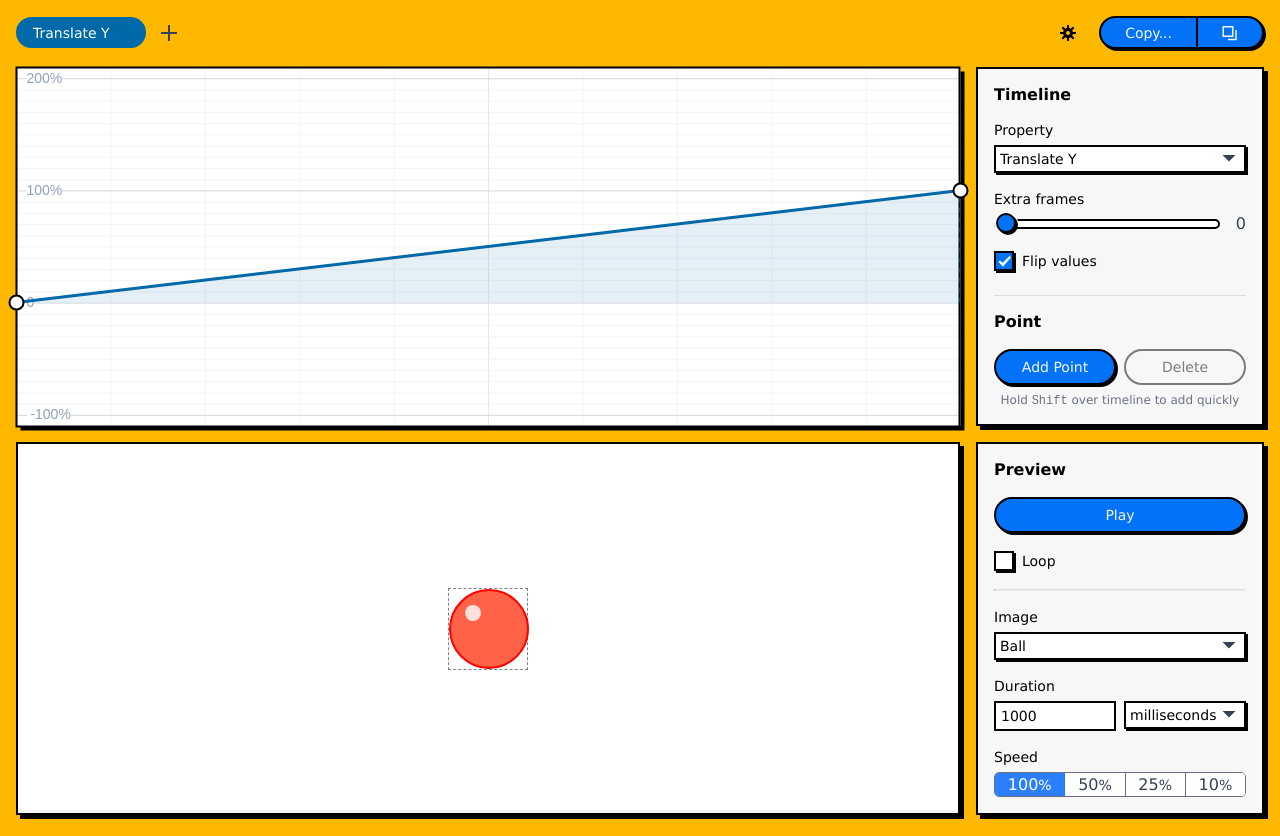
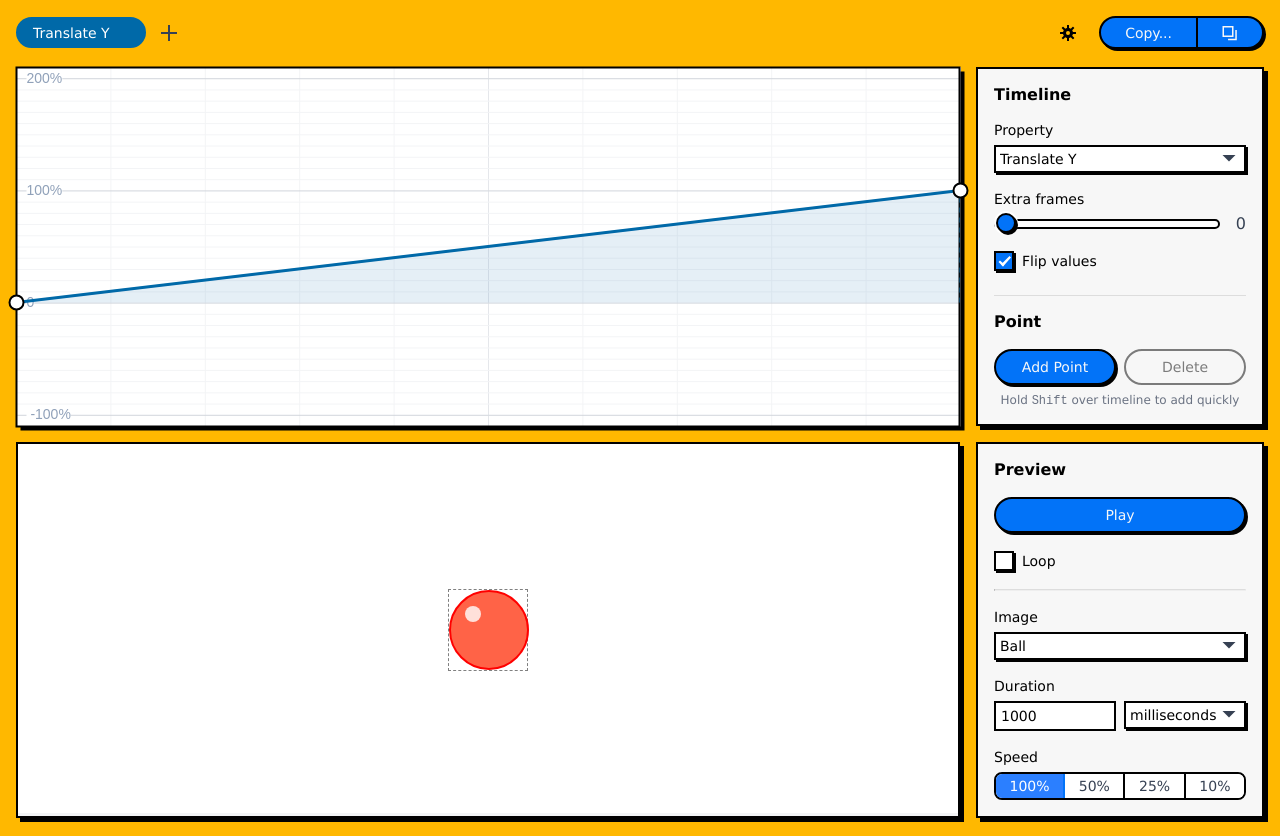
Before and after one commit to gillibrand/keyframe-click, a React (Vite) app: page / in a window 1280 px wide. Built offline with nearby package versions, Linux system fonts and the light colour scheme.

Commit message:
Style Segmented component

```diff
--- a/src/components/Segmented.css
+++ b/src/components/Segmented/Segmented.css
@@ -1,19 +1,20 @@
 .Segmented {
   appearance: none;
   padding: 0;
-  border: solid 1px var(--c-gray-500);
+  border: solid var(--border-width) var(--border-color);
   display: flex;
-  /* font-size: var(--sz-small); */
-  border-radius: 5px;
+  border-radius: 0.5rem;
   background-color: white;
   overflow: hidden;
   justify-items: center;
   justify-content: center;
 
   &:has(:focus-visible) {
-    outline: solid 2px var(--c-blue);
-    outline-offset: 1px;
+    outline: solid var(--outline-width) var(--c-neo-blue);
+    outline-offset: var(--outline-offset);
   }
+
+  font-size: var(--sz-small);
 }
 
 .Segmented__button {
@@ -23,26 +24,24 @@
   }
 
   background-color: white;
-  padding: 0.125rem 0.5rem;
+  padding: 0.25rem 0.5rem;
   text-align: center;
   flex: auto;
 
   /* leading border to separate each button */
   &:not(:first-child) {
-    border-inline-start: solid 1px;
+    border-inline-start: solid var(--border-width);
     border-color: inherit;
   }
 
-  /*  */
   &:has(:checked) {
     &,
     &:has(:checked) + * {
-      border-color: var(--c-blue);
+      border-color: var(--c-neo-blue);
     }
 
     background-color: var(--c-blue-500);
     color: white;
-    /* text-shadow: 0px 0px 2px rgba(0 0 0 / 0.7); */
   }
 
   & > input {
--- /dev/null
+++ b/src/components/Segmented/index.ts
@@ -0,0 +1 @@
+export { Segmented, SegmentedButton } from "./Segmented";
```
Also changed, not shown: src/components/Segmented/Segmented.tsx (renamed from src/components/Segmented.tsx).
